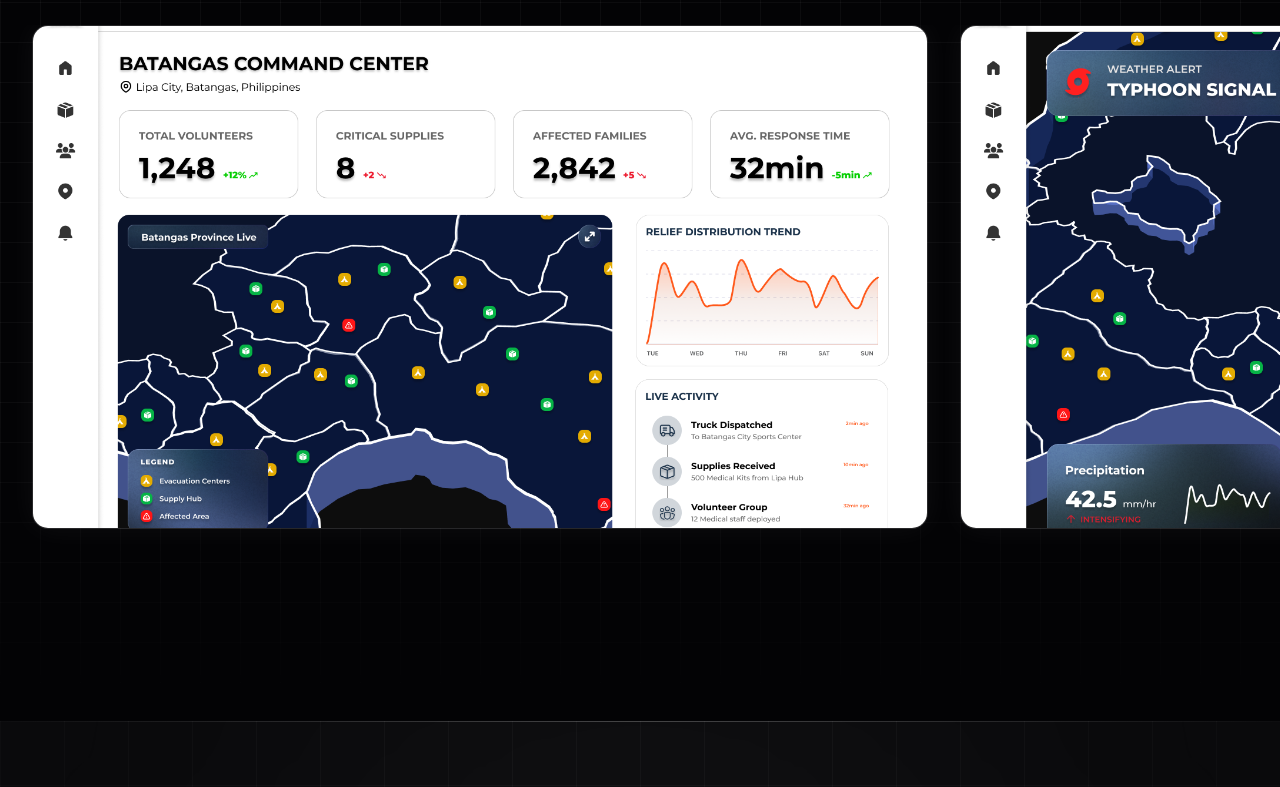
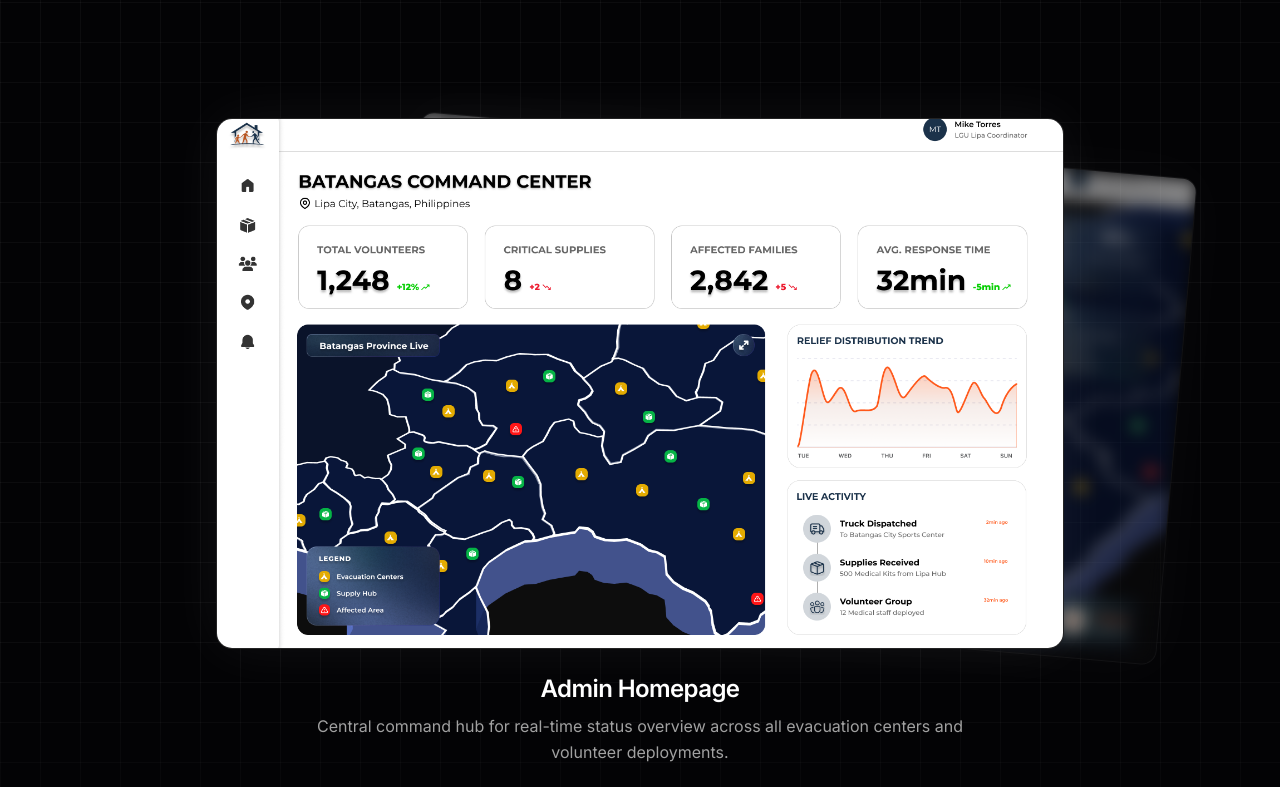
Before and after one commit to EdrianHernandez/Ed, a React (Vite) app: page /projects/bahanihan in a window 1280 px wide. Shown: the part 4033-4820 px from the top of the page. Built offline with nearby package versions, Linux system fonts and the light colour scheme.

Commit message:
updated lockups UI

```diff
--- a/src/pages/BahanihanCaseStudy.tsx
+++ b/src/pages/BahanihanCaseStudy.tsx
@@ -1,6 +1,6 @@
 import { Link } from 'react-router-dom';
 import { motion, AnimatePresence } from 'motion/react';
-import { useState, useEffect } from 'react';
+import { useState, useEffect, useRef } from 'react';
 
 const BahanihanCaseStudy = () => {
   interface ScreenshotData {
@@ -10,6 +10,44 @@ const BahanihanCaseStudy = () => {
     description: string;
   }
   const [hoveredImage, setHoveredImage] = useState<ScreenshotData | null>(null);
+  const [galleryIndex, setGalleryIndex] = useState(0);
+  const [galleryComplete, setGalleryComplete] = useState(false);
+  const galleryRef = useRef<HTMLDivElement>(null);
+  const galleryIndexRef = useRef(0);
+  const isAnimatingRef = useRef(false);
+
+  useEffect(() => {
+    galleryIndexRef.current = galleryIndex;
+  }, [galleryIndex]);
+
+  useEffect(() => {
+    const el = galleryRef.current;
+    if (!el) return;
+
+    const handleWheel = (e: WheelEvent) => {
+      if (isAnimatingRef.current) {
+        e.preventDefault();
+        return;
+      }
+
+      if (e.deltaY > 0 && galleryIndexRef.current < 3) {
+        e.preventDefault();
+        isAnimatingRef.current = true;
+        setGalleryIndex(prev => prev + 1);
+        setTimeout(() => { isAnimatingRef.current = false; }, 600);
+      } else if (e.deltaY < 0 && galleryIndexRef.current > 0) {
+        e.preventDefault();
+        setGalleryComplete(false);
+        isAnimatingRef.current = true;
+        setGalleryIndex(prev => prev - 1);
+        setTimeout(() => { isAnimatingRef.current = false; }, 600);
+      }
+      // At bounds: don't preventDefault → page scrolls normally
+    };
+
+    el.addEventListener('wheel', handleWheel, { passive: false });
+    return () => el.removeEventListener('wheel', handleWheel);
+  }, [galleryComplete]);
 
   useEffect(() => {
     const handleKeyDown = (e: KeyboardEvent) => {
@@ -49,6 +87,33 @@ const BahanihanCaseStudy = () => {
       alt: "Profile Section",
       title: "Volunteer Profile",
       description: "Personal dashboard for tracking contributions and status."
+    }
+  ];
+
+  const desktopScreenshots: ScreenshotData[] = [
+    {
+      src: "/BAHANIHAN ASSETS/BAHANIHAN (HOMEPAGE).png",
+      alt: "Admin Homepage",
+      title: "Admin Homepage",
+      description: "Central command hub for real-time status overview across all evacuation centers and volunteer deployments."
+    },
+    {
+      src: "/BAHANIHAN ASSETS/BAHANIHAN (ADMINS MAP SECTION).png",
+      alt: "Map Dispatch",
+      title: "Map Dispatch",
+      description: "Geographic visualization of evacuation zones, active volunteer locations, and resource distribution across Batangas province."
+    },
+    {
+      src: "/BAHANIHAN ASSETS/BAHANIHAN (SUPPLY INVENTORY PAGE).png",
+      alt: "Supply Inventory",
+      title: "Supply Inventory",
+      description: "Live tracking of relief goods across all LGU warehouses with real-time stock levels and inter-LGU transfer status."
+    },
+    {
+      src: "/BAHANIHAN ASSETS/BAHANIHAN (VOLUNTEERS PAGE).png",
+      alt: "Volunteer Registry",
+      title: "Volunteer Registry",
+      description: "Complete volunteer roster with deployment history, skill mapping, and real-time availability status."
     }
   ];
 
@@ -267,29 +332,113 @@ const BahanihanCaseStudy = () => {
           </div>
 
           {/* Block B: Desktop Showcase */}
-          <div className="border-l-[3px] border-white/20 pl-6 mb-12 max-w-3xl mt-40">
+          <motion.div
+            initial={{ opacity: 0, y: 30 }}
+            whileInView={{ opacity: 1, y: 0 }}
+            viewport={{ once: true, margin: "-10%" }}
+            transition={{ duration: 0.7 }}
+            className="text-center mx-auto mb-10 max-w-3xl mt-40"
+          >
+            <div className="w-12 h-px bg-white/30 mx-auto mb-6" />
             <h3 className="font-montserrat font-bold text-3xl md:text-4xl text-white tracking-tight mb-4">
               LGU Admin Dashboard
             </h3>
             <p className="text-neutral-400 leading-relaxed md:text-lg">
               The macro-level command center. In direct contrast to the mobile app, the desktop environment is engineered for extreme data density. Dispatchers require a god's-eye view of evacuation centers and volunteer deployments across Batangas province. This interface facilitates complex logistics, from broadcasting immediate alerts to executing critical inter-LGU supply requests.
             </p>
+          </motion.div>
+
+          {/* Desktop Card Stack Gallery (md+) */}
+          <div
+            ref={galleryRef}
+            className="relative h-screen overflow-hidden hidden md:flex items-center justify-center"
+          >
+            {desktopScreenshots.map((item, i) => {
+              const isActive = i === galleryIndex;
+              const isLeftPeek = i === galleryIndex - 1;
+              const isRightPeek = i === galleryIndex + 1;
+              const isPeek = isLeftPeek || isRightPeek;
+
+              return (
+                <motion.div
+                  key={i}
+                  className="absolute w-full max-w-4xl px-6"
+                  initial={false}
+                  animate={{
+                    x: isLeftPeek
+                      ? '-16%'
+                      : isRightPeek
+                        ? '16%'
+                        : isActive
+                          ? 0
+                          : i < galleryIndex
+                            ? '-130%'
+                            : '130%',
+                    rotate: isLeftPeek
+                      ? -5
+                      : isRightPeek
+                        ? 5
+                        : isActive
+                          ? 0
+                          : i < galleryIndex
+                            ? -20
+                            : 20,
+                    scale: isPeek ? 0.92 : 1,
+                    opacity: isActive ? 1 : isPeek ? 0.5 : 0,
+                    zIndex: isActive ? 10 : isPeek ? 9 : 0,
+                  }}
+                  transition={{ duration: 0.6, ease: [0.16, 1, 0.3, 1] }}
+                >
+                  <div
+                    className="rounded-2xl overflow-hidden border border-white/10 shadow-[0_0_60px_rgba(255,255,255,0.06)] bg-[#0a0a0c] cursor-pointer"
+                    onClick={() => setHoveredImage(item)}
+                  >
+                    <div className="relative aspect-[16/10]">
+                      <img
+                        src={item.src}
+                        alt={item.alt}
+                        className={`w-full h-full object-cover transition-all duration-500 ${isPeek ? 'blur-sm' : ''}`}
+                      />
+                    </div>
+                  </div>
+                  <motion.div
+                    className="text-center mt-6"
+                    initial={false}
+                    animate={{ opacity: isActive ? 1 : 0, y: isActive ? 0 : 10 }}
+                    transition={{ duration: 0.4, delay: isActive ? 0.3 : 0 }}
+                  >
+                    <h4 className="text-xl md:text-2xl font-bold text-white tracking-tight mb-2">
+                      {item.title}
+                    </h4>
+                    <p className="text-neutral-400 text-sm md:text-base font-light leading-relaxed max-w-2xl mx-auto">
+                      {item.description}
+                    </p>
+                  </motion.div>
+                </motion.div>
+              );
+            })}
           </div>
 
-          <div className="relative left-1/2 right-1/2 -mx-[50vw] w-screen overflow-hidden">
-            <div className="flex overflow-x-auto snap-x snap-mandatory gap-8 pb-12 hide-scrollbar" style={{ paddingLeft: 'max(calc((100vw - 80rem) / 2), 2rem)', paddingRight: 'max(calc((100vw - 80rem) / 2), 2rem)' }}>
-              <div className="w-[85vw] md:w-[70vw] flex-shrink-0 snap-center rounded-2xl border border-white/10 shadow-[0_0_30px_rgba(255,255,255,0.05)] bg-white/5 overflow-hidden aspect-video">
-                <img src="/BAHANIHAN ASSETS/BAHANIHAN (HOMEPAGE).png" alt="Admin Homepage" className="w-full h-full object-cover" />
-              </div>
-              <div className="w-[85vw] md:w-[70vw] flex-shrink-0 snap-center rounded-2xl border border-white/10 shadow-[0_0_30px_rgba(255,255,255,0.05)] bg-white/5 overflow-hidden aspect-video">
-                <img src="/BAHANIHAN ASSETS/BAHANIHAN (ADMINS MAP SECTION).png" alt="Admin Map Section" className="w-full h-full object-cover" />
-              </div>
-              <div className="w-[85vw] md:w-[70vw] flex-shrink-0 snap-center rounded-2xl border border-white/10 shadow-[0_0_30px_rgba(255,255,255,0.05)] bg-white/5 overflow-hidden aspect-video">
-                <img src="/BAHANIHAN ASSETS/BAHANIHAN (SUPPLY INVENTORY PAGE).png" alt="Supply Inventory" className="w-full h-full object-cover" />
-              </div>
-              <div className="w-[85vw] md:w-[70vw] flex-shrink-0 snap-center rounded-2xl border border-white/10 shadow-[0_0_30px_rgba(255,255,255,0.05)] bg-white/5 overflow-hidden aspect-video">
-                <img src="/BAHANIHAN ASSETS/BAHANIHAN (VOLUNTEERS PAGE).png" alt="Volunteers Page" className="w-full h-full object-cover" />
-              </div>
+          {/* Mobile Horizontal Swipe Carousel (< md) */}
+          <div className="md:hidden relative w-full overflow-hidden py-8">
+            <div className="absolute left-0 top-0 bottom-0 w-12 sm:w-16 bg-gradient-to-r from-[#030305] to-transparent z-10 pointer-events-none" />
+            <div className="absolute right-0 top-0 bottom-0 w-12 sm:w-16 bg-gradient-to-l from-[#030305] to-transparent z-10 pointer-events-none" />
+            <div className="flex overflow-x-auto snap-x snap-mandatory gap-6 px-6 hide-scrollbar">
+              {desktopScreenshots.map((item, i) => (
+                <div
+                  key={i}
+                  className="w-[85vw] sm:w-[75vw] flex-shrink-0 snap-center cursor-pointer group"
+                  onClick={() => setHoveredImage(item)}
+                >
+                  <div className="relative rounded-2xl overflow-hidden border border-white/10 shadow-lg transition-all duration-300 hover:shadow-[0_0_60px_rgba(255,255,255,0.12)] hover:scale-[1.02] mb-4">
+                    <img src={item.src} alt={item.alt} className="w-full h-auto object-cover" />
+                  </div>
+                  <div className="text-center px-2">
+                    <h4 className="text-white font-bold tracking-wide text-sm mb-1">{item.title}</h4>
+                    <p className="text-[#888] text-xs font-light leading-relaxed">{item.description}</p>
+                  </div>
+                </div>
+              ))}
             </div>
           </div>
           </section>
```
